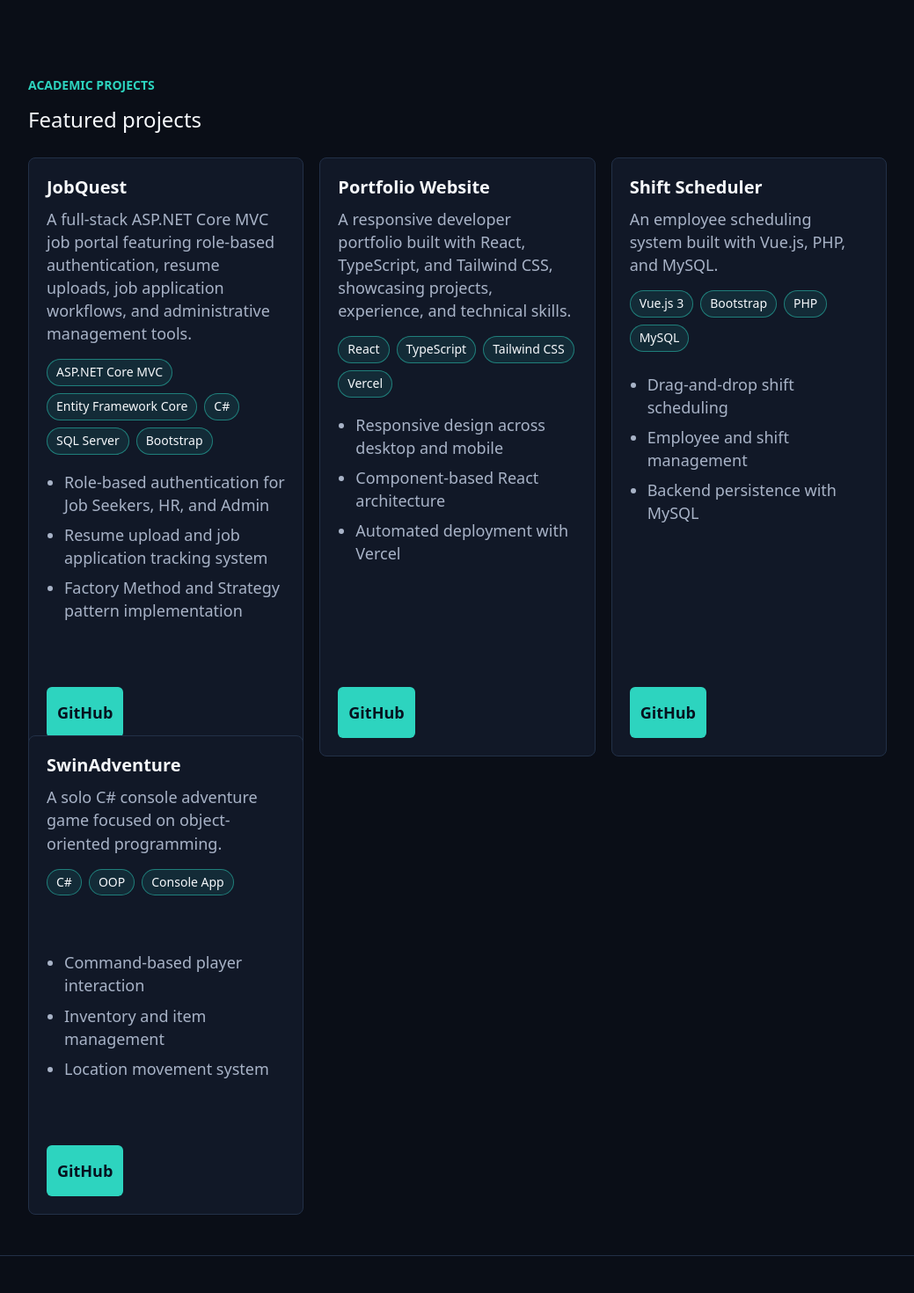
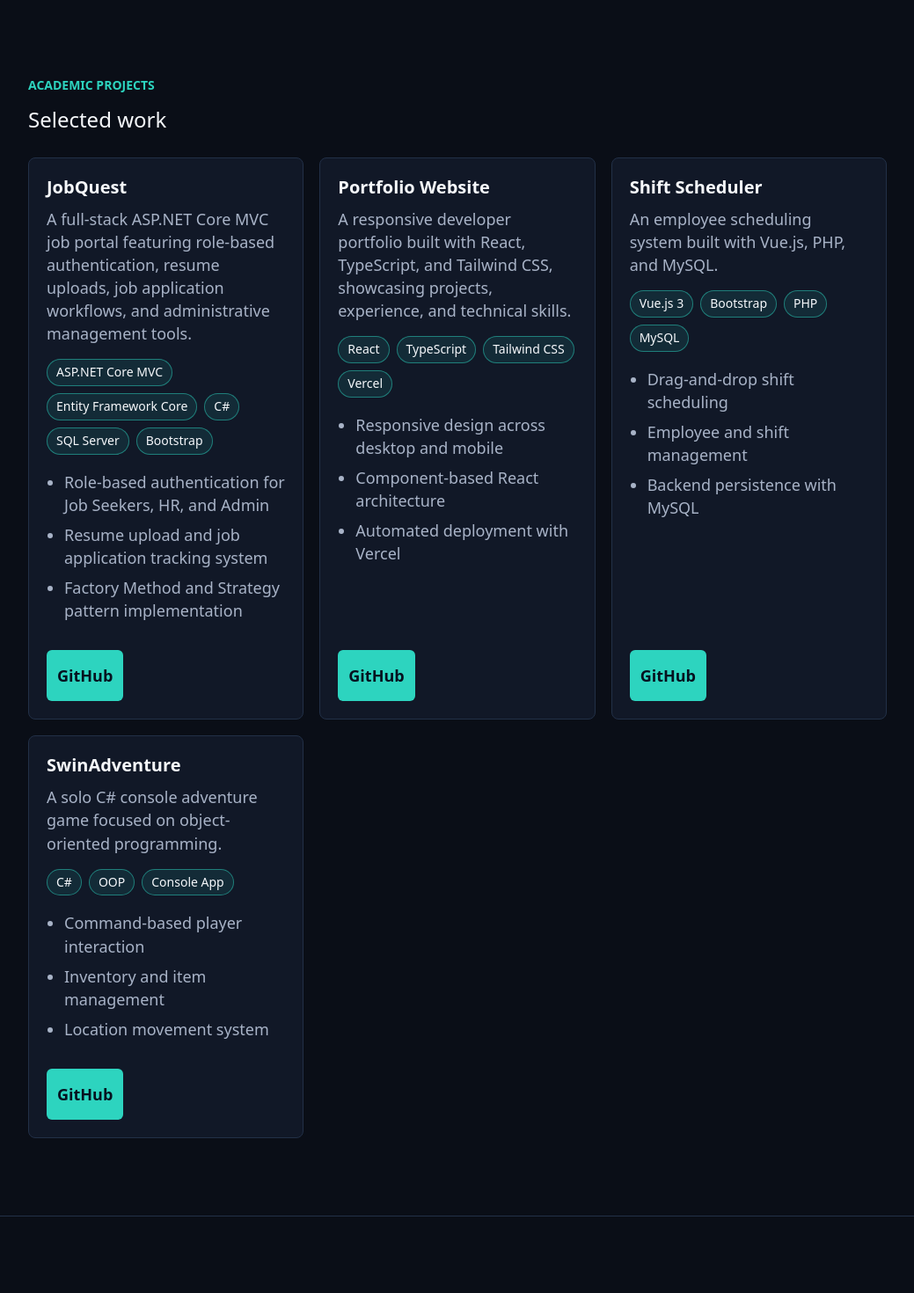
Before and after one commit to ChunWaiLeong/portfolio-website, a React (Vite) app: page / in a window 1280 px wide. Shown: the part 1300-2770 px from the top of the page at 88% size, without its empty margins (120-1159 px from the left). Built offline with nearby package versions, Linux system fonts and the light colour scheme.

Commit message:
revert to older project card alignment

```diff
--- a/src/App.css
+++ b/src/App.css
@@ -160,14 +160,9 @@ main {
 .project-card {
   display: flex;
   flex-direction: column;
-  height: 100%;
 }
 
-.project-summary {
-  min-height: 188px;
-}
-
-.project-summary p {
+.project-card p {
   margin-bottom: 16px;
 }
 
@@ -333,10 +328,6 @@ main {
     grid-template-columns: 1fr;
   }
 
-  .project-summary {
-    min-height: 0;
-  }
-
   .hero-actions .button {
     flex: 1 1 160px;
   }
--- a/src/components/Projects.jsx
+++ b/src/components/Projects.jsx
@@ -4,13 +4,11 @@ function Projects() {
   return (
     <section id="projects" className="section">
       <p className="eyebrow">Academic Projects</p>
-      <h2>Featured projects</h2>
+      <h2>Selected work</h2>
       <div className="project-grid">
         {projects.map((project) => (
           <article className="project-card" key={project.title}>
             <h3>{project.title}</h3>
-
-            <div className="project-summary">
             <p>{project.description}</p>
 
             <ul className="tag-list" aria-label={`${project.title} tech stack`}>
@@ -18,7 +16,6 @@ function Projects() {
                 <li key={tech}>{tech}</li>
               ))}
             </ul>
-            </div>
 
             <ul className="feature-list">
               {project.features.map((feature) => (
```
Lines whose indentation alone changed are shown as unchanged.
